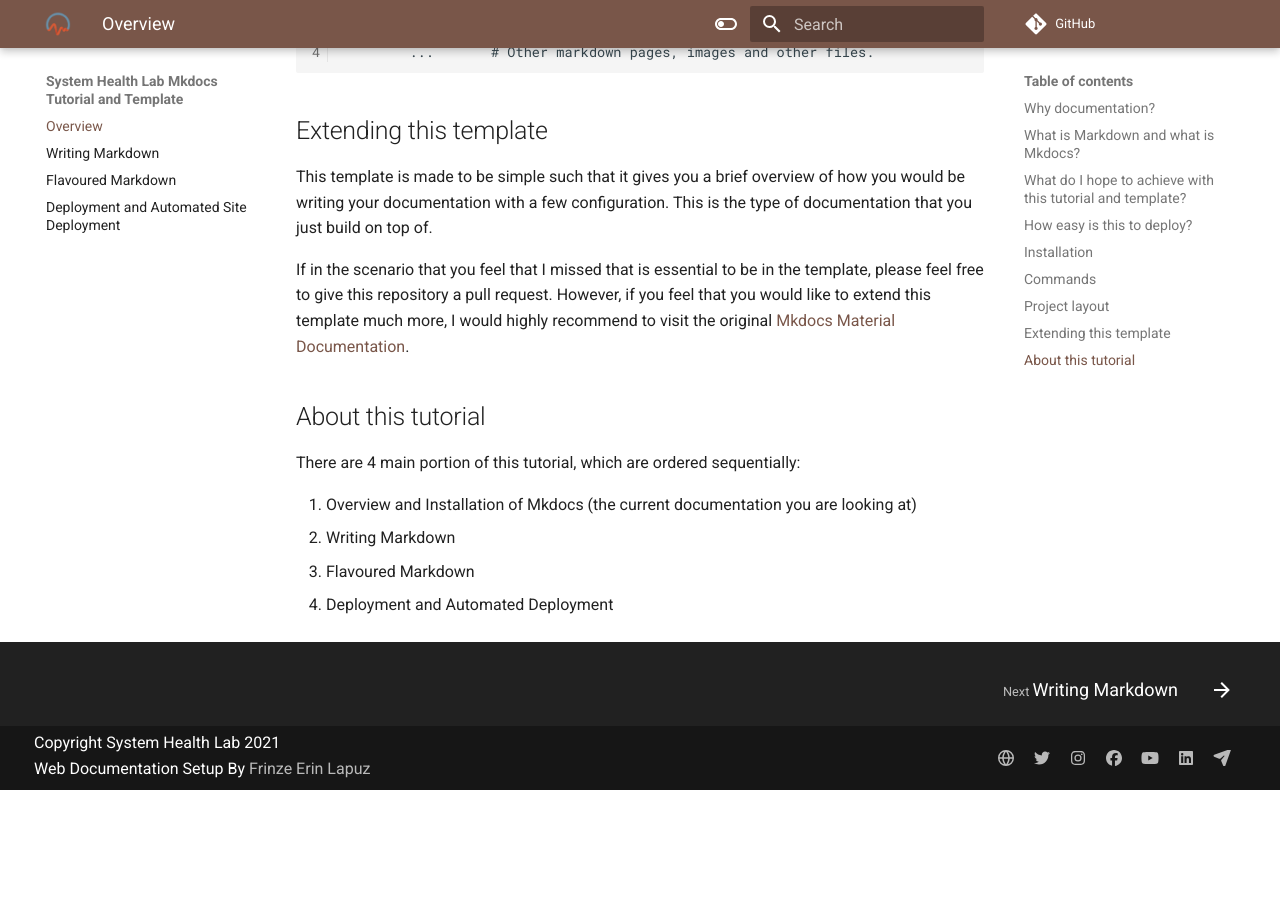
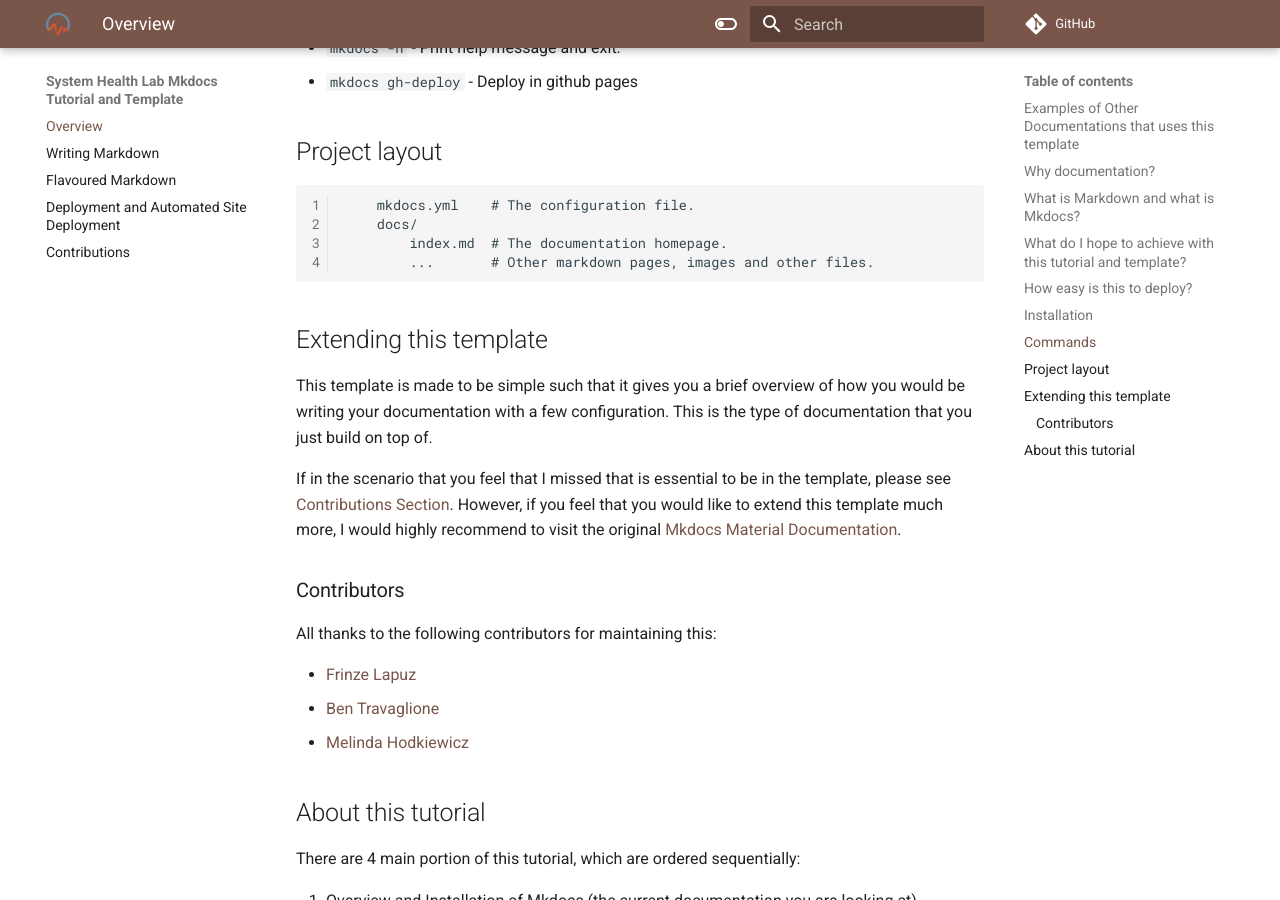
Before and after one commit to uwasystemhealth/shl-mkdocs-tutorial-and-template, an MkDocs documentation site: the page built from docs/index.md, in a window 1280 px wide and 900 px high, scrolled down 2668 px. Built offline with MkDocs 1.6.1 and Material for MkDocs 9.7.7, drawn with Linux system fonts in a browser that asks for light colours; comment, search, counter and statistics services are not loaded; before the commit the page ends 3458 px from its top, so only the background shows below that; some of the changed text lies outside the part shown.

Commit message:
added contributions page

```diff
--- a/docs/index.md
+++ b/docs/index.md
@@ -6,6 +6,12 @@
 - [mkdocs.org](https://www.mkdocs.org) for the generic MkDocs
 - [PyMdown Extensions](https://facelessuser.github.io/pymdown-extensions/) for the different extensions that are installed
 - [MkDocs Material](https://squidfunk.github.io/mkdocs-material/) for the customisation of the web server documentation.
+
+## Examples of Other Documentations that uses this template
+
+- [IndEAA (Industrial Engineers Australia Assessment) Web Application](https://indeaa-docs.systemhealthlab.com/) used for streamlining course accreditation review
+- [ASER (Asset Equipment Registry) Web Application](https://aser-docs.systemhealthlab.com/) used for accessible equipment registry
+- [Living Lab UWA Documentation](https://docs.livinglabproject.com/) used for technical documentation on accelerated life testing
 
 ## Why documentation?
 Part of the success of every project is its maintainability, and that means that ability to pass on the knowledge and technical details to the people that will carry on the work.
@@ -92,7 +98,14 @@
 
 This template is made to be simple such that it gives you a brief overview of how you would be writing your documentation with a few configuration. This is the type of documentation that you just build on top of.
 
-If in the scenario that you feel that I missed that is essential to be in the template, please feel free to give this repository a pull request. However, if you feel that you would like to extend this template much more, I would highly recommend to visit the original [Mkdocs Material Documentation](https://squidfunk.github.io/mkdocs-material/customization/).
+If in the scenario that you feel that I missed that is essential to be in the template, please see [Contributions Section](contributions.md). However, if you feel that you would like to extend this template much more, I would highly recommend to visit the original [Mkdocs Material Documentation](https://squidfunk.github.io/mkdocs-material/customization/).
+
+### Contributors
+All thanks to the following contributors for maintaining this:
+
+- [Frinze Lapuz](https://frinzelapuz.vercel.app/)
+- [Ben Travaglione](https://travaglione.com/)
+- [Melinda Hodkiewicz](https://systemhealthlab.com/about/current-members/)
 
 
 ## About this tutorial
--- a/mkdocs.yml
+++ b/mkdocs.yml
@@ -127,6 +127,7 @@
 - Writing Markdown: writing_markdown.md
 - Flavoured Markdown: flavoured_markdown.md
 - Deployment and Automated Site Deployment: deployment_and_automated_site_deployment.md
+- Contributions: contributions.md
 # You can also create folder/file structure by following this syntax
 # - Folder:
 #   - Files : <Insert File here>
```
Also changed, not shown: docs/contributions.md (added, +39 -0 lines).
